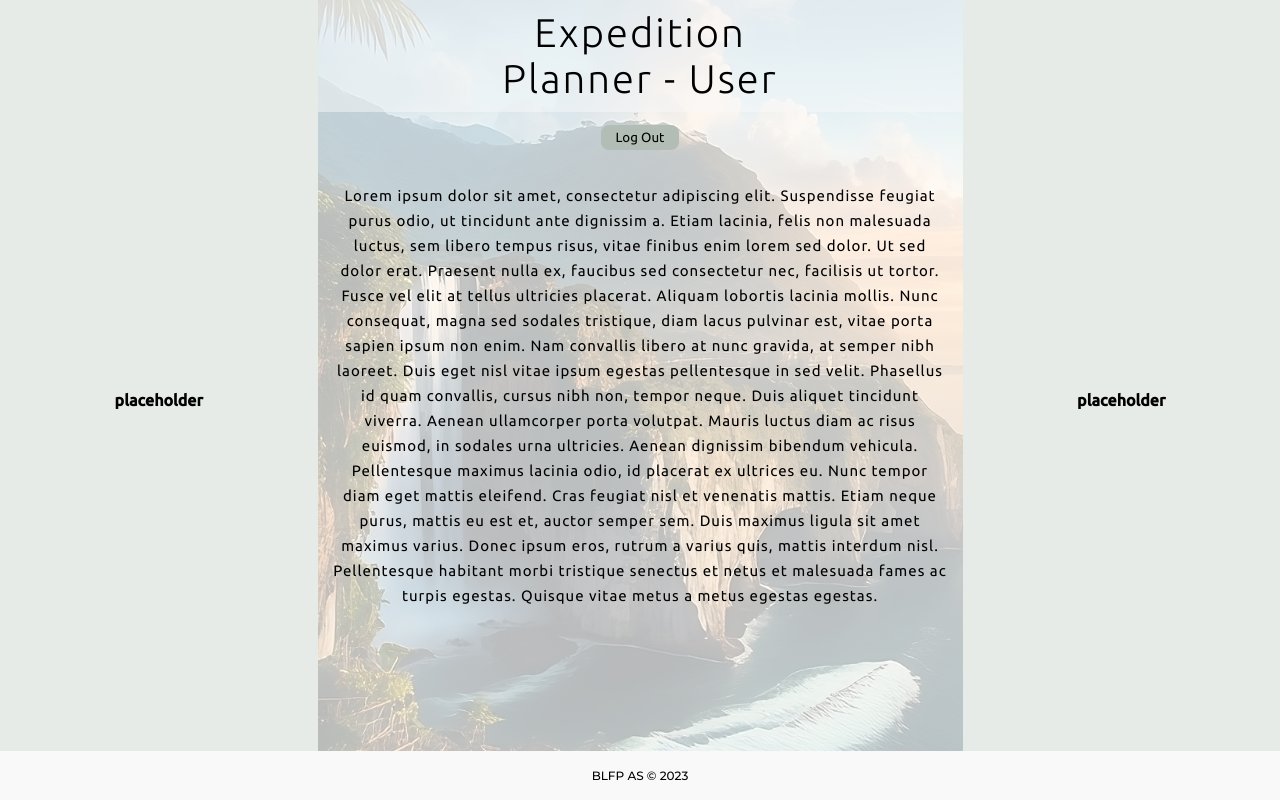
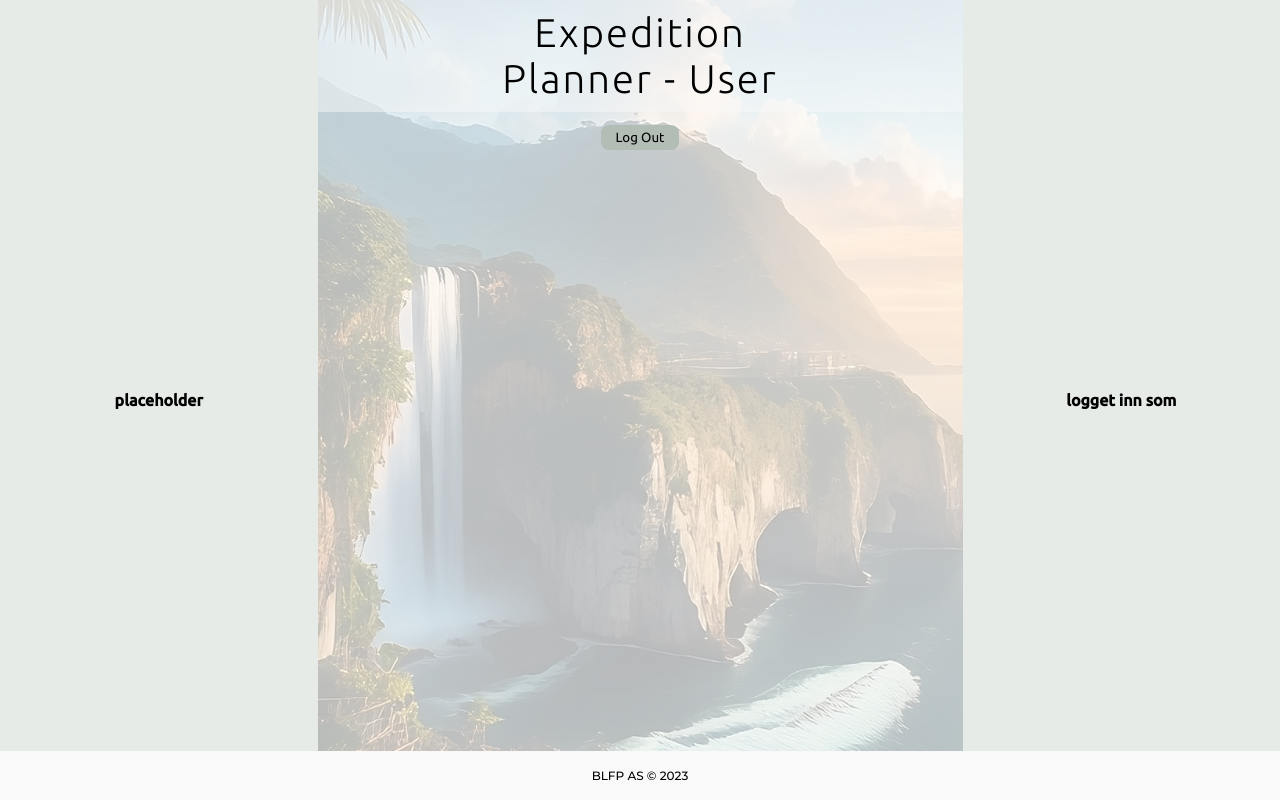
Before and after one commit to Chrizziboi/softwareEngGruppe6, a Flask app: page /user-page in a window 1280 px wide. Run offline with Flask 3, Linux system fonts and the light colour scheme.

Commit message:
Update user-page.html

```diff
--- a/templates/user-page.html
+++ b/templates/user-page.html
@@ -28,13 +28,11 @@
                 </a>
             </div>
             <div id="mainText"> <!--Eksempeltekst-->
-                <p>Lorem ipsum dolor sit amet, consectetur adipiscing elit. Suspendisse feugiat purus odio, ut tincidunt ante dignissim a. Etiam lacinia, felis non malesuada luctus, sem libero tempus risus, vitae finibus enim lorem sed dolor. Ut sed dolor erat. Praesent nulla ex, faucibus sed consectetur nec, facilisis ut tortor. Fusce vel elit at tellus ultricies placerat. Aliquam lobortis lacinia mollis. Nunc consequat, magna sed sodales tristique, diam lacus pulvinar est, vitae porta sapien ipsum non enim. Nam convallis libero at nunc gravida, at semper nibh laoreet. Duis eget nisl vitae ipsum egestas pellentesque in sed velit. Phasellus id quam convallis, cursus nibh non, tempor neque. Duis aliquet tincidunt viverra. Aenean ullamcorper porta volutpat. Mauris luctus diam ac risus euismod, in sodales urna ultricies. Aenean dignissim bibendum vehicula.
-
-Pellentesque maximus lacinia odio, id placerat ex ultrices eu. Nunc tempor diam eget mattis eleifend. Cras feugiat nisl et venenatis mattis. Etiam neque purus, mattis eu est et, auctor semper sem. Duis maximus ligula sit amet maximus varius. Donec ipsum eros, rutrum a varius quis, mattis interdum nisl. Pellentesque habitant morbi tristique senectus et netus et malesuada fames ac turpis egestas. Quisque vitae metus a metus egestas egestas.</p>
+                <p></p>
             </div>
         </div>
         <div id="sideRight" class="center-align">
-            <h4>placeholder</h4>
+            <h4>logget inn som </h4>
         </div>
     </div>
     <div class="center-align" id="footer">
```
